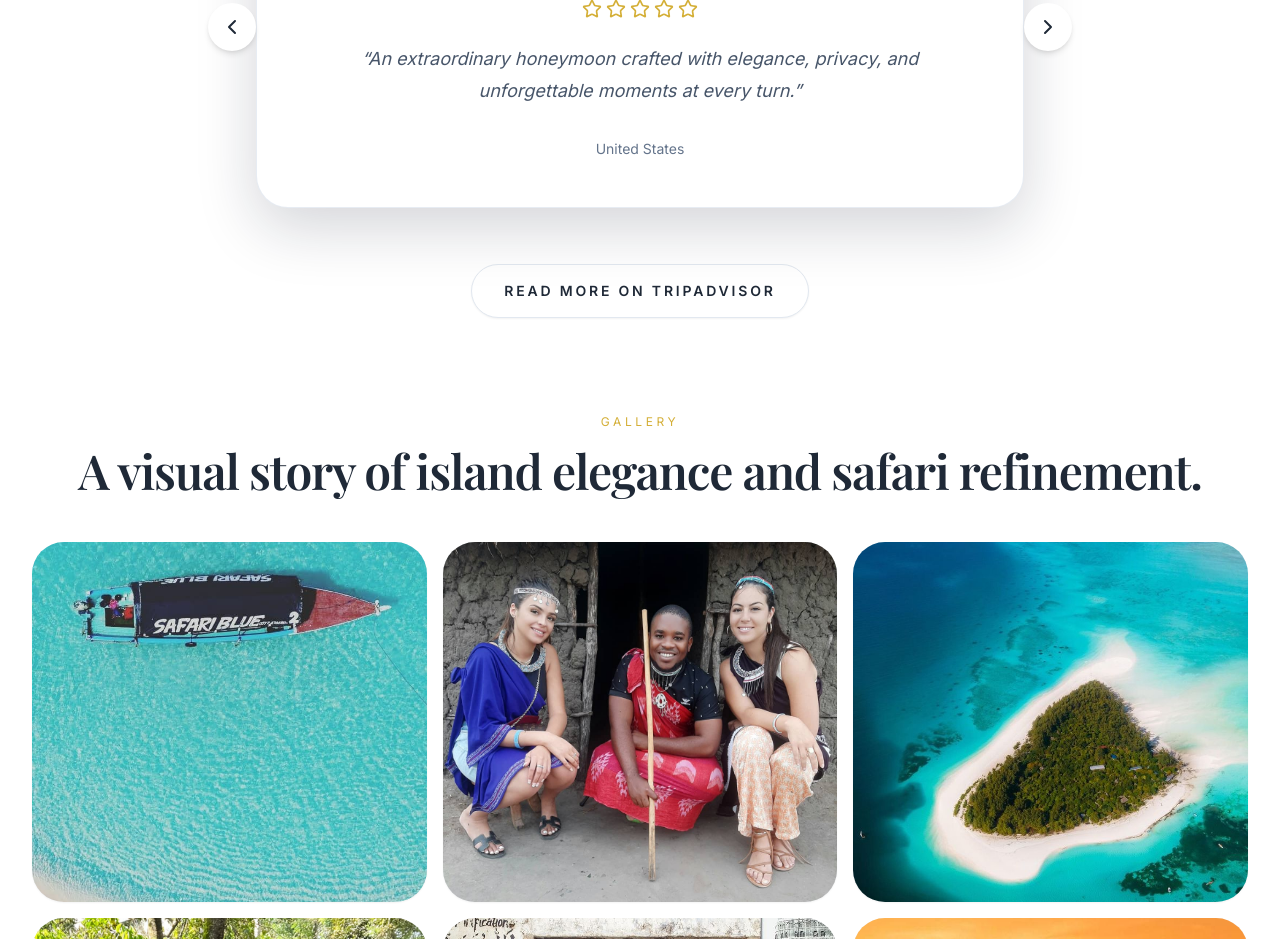
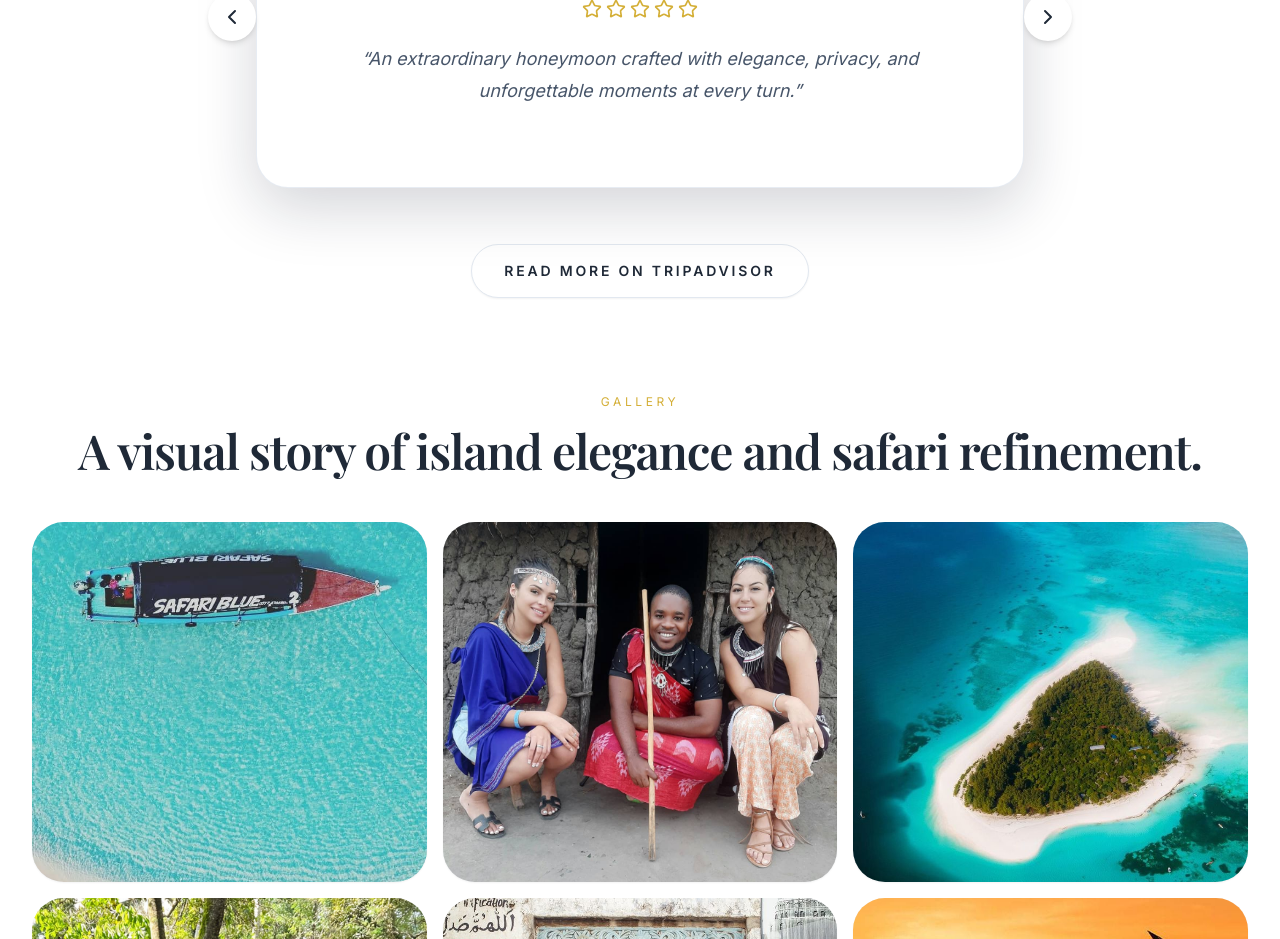
Before and after one commit to AbdulswamadJumanneHassan/Premium-Zanzibar-Tours---Safaris, a React (Vite) app: page / in a window 1280 px wide. Shown: the part 4120-5059 px from the top of the page. Built offline with nearby package versions, Linux system fonts and the light colour scheme.

Commit message:
feat:update testimonial component, where i add contry to the someone who give out the review

```diff
--- a/src/components/testimonials/Testimonials.jsx
+++ b/src/components/testimonials/Testimonials.jsx
@@ -5,21 +5,21 @@ import { Star, ChevronLeft, ChevronRight } from 'lucide-react';
 const reviews = [
   {
     name: '',
-    country: 'United Kingdom',
+    country: '',
     rating: 5,
     text: 'Every detail was flawless. From our private safari to the island escape, the team anticipated our every wish.',
     image: '',
   },
   {
     name: '',
-    country: 'United States',
+    country: '',
     rating: 5,
     text: 'An extraordinary honeymoon crafted with elegance, privacy, and unforgettable moments at every turn.',
     image: '',
   },
   {
     name: '',
-    country: 'Spain',
+    country: '',
     rating: 5,
     text: 'The impeccable service and bespoke experiences made this trip the most luxurious journey we have ever taken.',
     image: '',
```
